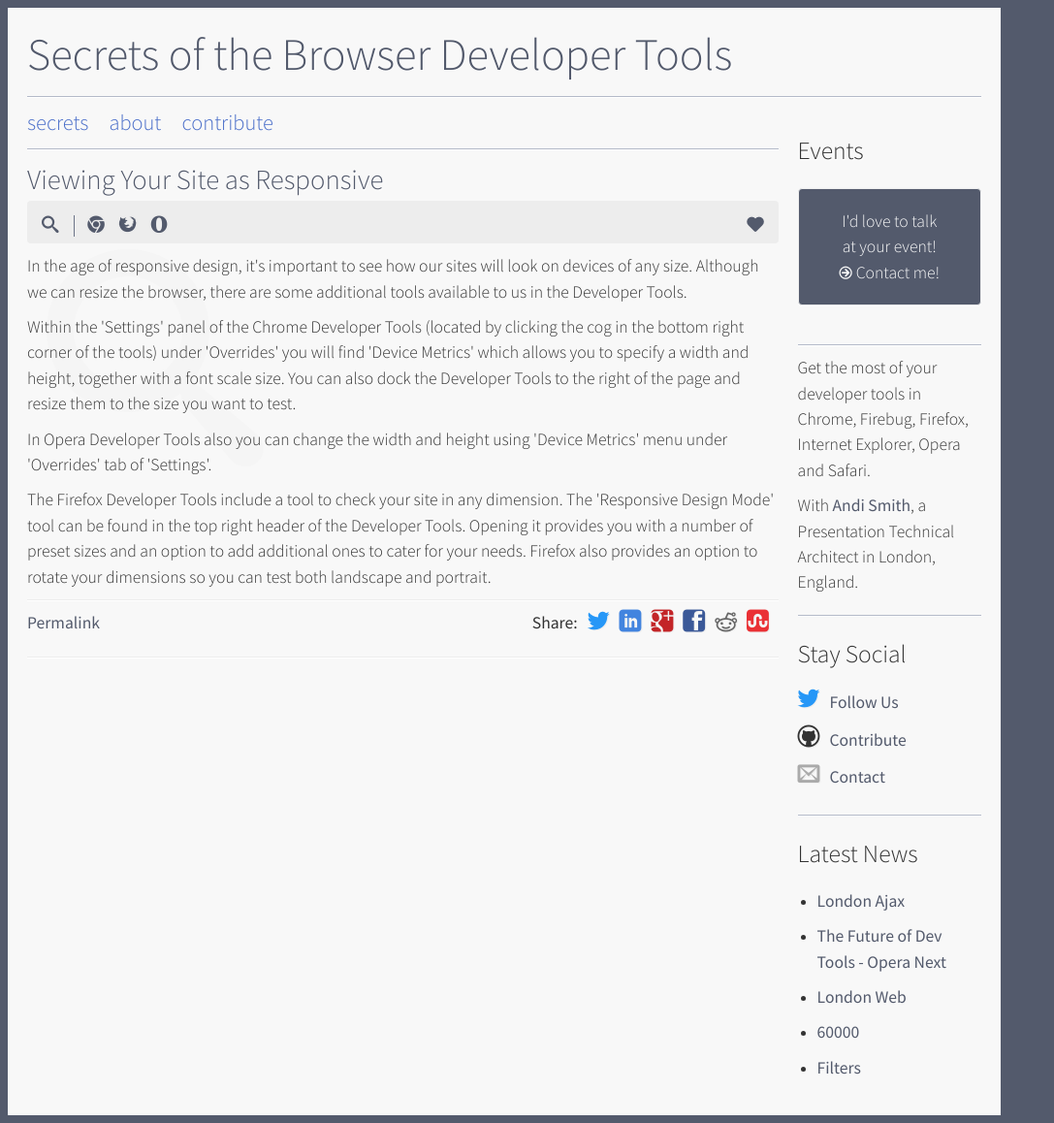
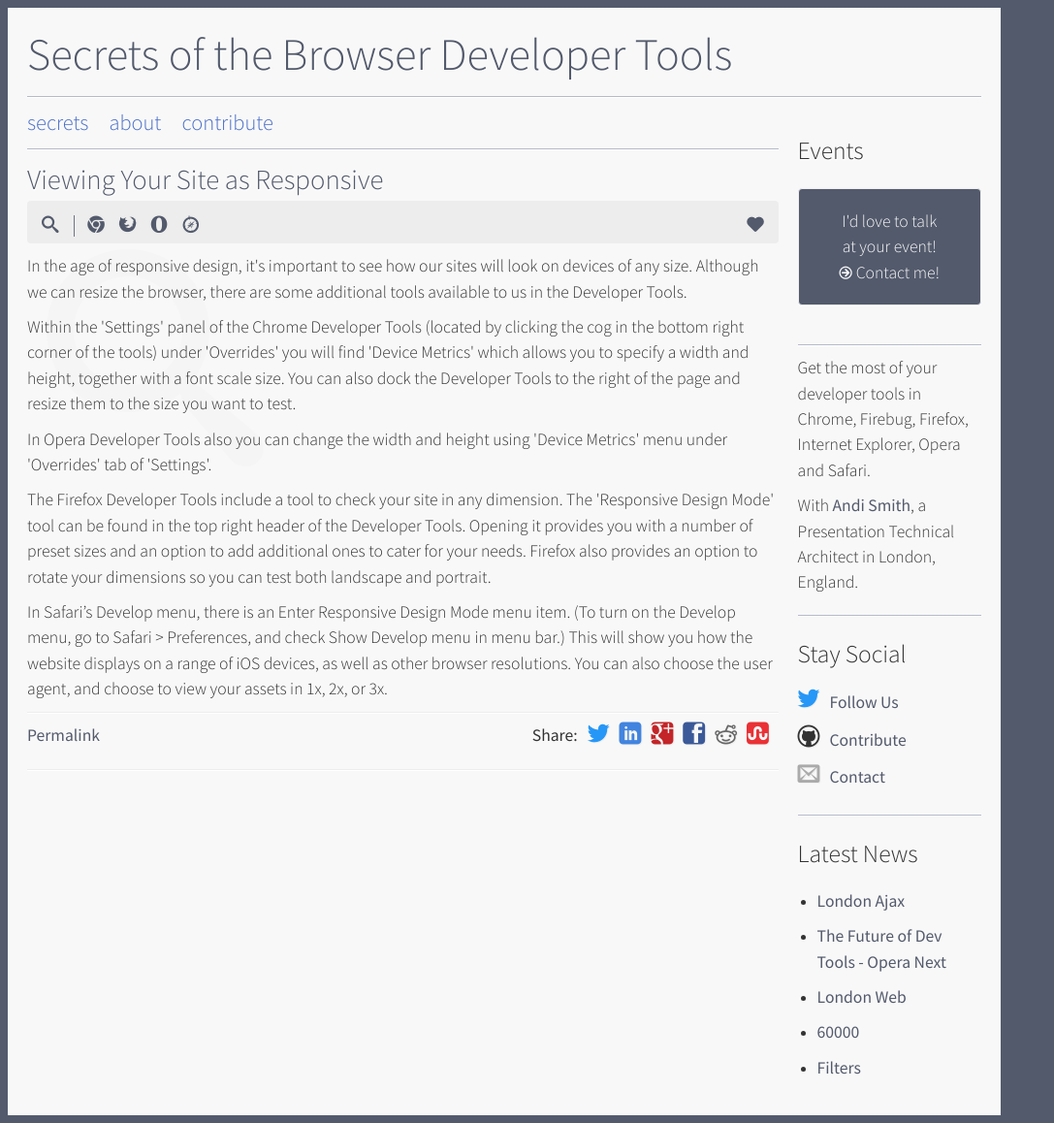
Before and after one commit to andismith/dev-tool-secrets, a Jekyll site: the page built from secret/inspect-viewing-your-site-as-responsive.md, in a window 1280 px wide. Shown: the whole page at 97% size, without its empty margins (0-1087 px from the left). Built offline with Jekyll 4.4.1, drawn with Linux system fonts in a browser that asks for light colours; nearby versions of some CDN libraries; library files that are not in the unit come from our copies; Markdown is read by kramdown in place of the engine named in the settings.

Commit message:
Add info for Safari

```diff
--- a/secret/inspect-viewing-your-site-as-responsive.md
+++ b/secret/inspect-viewing-your-site-as-responsive.md
@@ -11,6 +11,7 @@
 - chrome
 - firefox
 - opera
+- safari
 categories:
 - inspecting
 parent: inspecting
@@ -25,3 +26,5 @@
 <p class="opera">In Opera Developer Tools also you can change the width and height using 'Device Metrics' menu under 'Overrides' tab of 'Settings'.</p>
 
 <p class="firefox">The Firefox Developer Tools include a tool to check your site in any dimension. The 'Responsive Design Mode' tool can be found in the top right header of the Developer Tools. Opening it provides you with a number of preset sizes and an option to add additional ones to cater for your needs. Firefox also provides an option to rotate your dimensions so you can test both landscape and portrait.</p>
+
+<p class="safari">In Safari’s Develop menu, there is an Enter Responsive Design Mode menu item. (To turn on the Develop menu, go to Safari > Preferences, and check Show Develop menu in menu bar.) This will show you how the website displays on a range of iOS devices, as well as other browser resolutions. You can also choose the user agent, and choose to view your assets in 1x, 2x, or 3x.</p>
```
